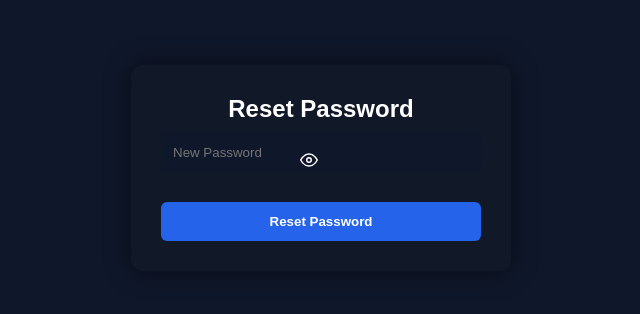
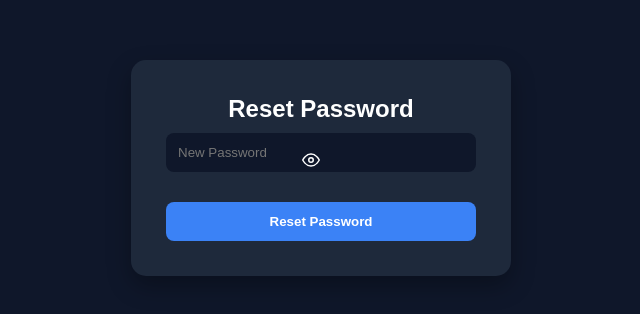
Before and after one commit to udayadevi/skill-based-team-formation-platform, a React app in the folder frontend/: page /reset-password in a window 1280 px wide. Shown: the part 232-546 px from the top of the page, without its empty margins (319-959 px from the left). Built offline with nearby package versions, Linux system fonts and the light colour scheme; no server answers; the HTML template or start-up script is replaced by a standard one.

Commit message:
update features except reset password UI

```diff
--- a/frontend/src/App.css
+++ b/frontend/src/App.css
@@ -1,25 +1,97 @@
-@import url('https://fonts.googleapis.com/css2?family=Inter:wght@400;500;600;700&display=swap');
-
-:root {
-  --primary: #2563eb;
-  --primary-dark: #1e40af;
-
-  --bg: #f8fafc;
-  --card: #ffffff;
-
-  --text: #0f172a;
-  --muted: #64748b;
-  --border: #e2e8f0;
+/* MAIN APP WRAPPER */
+.app {
+  min-height: 100vh;
+  display: flex;
+  flex-direction: column;
 }
 
-* {
-  margin: 0;
-  padding: 0;
-  box-sizing: border-box;
-  font-family: 'Inter', sans-serif;
+/* CENTER CONTAINER (login/register/reset pages) */
+.auth-container {
+  min-height: 100vh;
+  display: flex;
+  justify-content: center;
+  align-items: center;
+  background: var(--bg);
 }
 
-body {
-  background: var(--bg);
+/* AUTH CARD */
+.auth-card {
+  width: 420px;
+  background: var(--card);
+  padding: 35px;
+  border-radius: 15px;
+  box-shadow: 0 10px 30px rgba(0,0,0,0.08);
   color: var(--text);
 }
+
+/* TITLE */
+.auth-card h2 {
+  text-align: center;
+  margin-bottom: 25px;
+  font-weight: 600;
+}
+
+/* INPUT FIELD */
+.auth-card input {
+  width: 100%;
+  padding: 14px;
+  border: 1px solid var(--border);
+  border-radius: 10px;
+  outline: none;
+  margin-bottom: 15px;
+  background: #fff;
+  transition: 0.2s;
+}
+
+.auth-card input:focus {
+  border-color: var(--primary);
+}
+
+/* PASSWORD FIELD WRAPPER */
+.password-field {
+  position: relative;
+  margin-bottom: 20px;
+}
+
+/* EYE ICON BUTTON */
+.eye-btn {
+  position: absolute;
+  right: 12px;
+  top: 50%;
+  transform: translateY(-50%);
+
+  width: 24px;
+  height: 24px;
+
+  display: flex;
+  align-items: center;
+  justify-content: center;
+
+  border: none;
+  background: transparent;
+
+  cursor: pointer;
+  color: var(--primary);
+}
+
+/* BUTTON */
+.auth-card button {
+  width: 100%;
+  padding: 14px;
+  border: none;
+  border-radius: 10px;
+  background: var(--primary);
+  color: white;
+  font-weight: 600;
+  cursor: pointer;
+  transition: 0.2s;
+}
+
+.auth-card button:hover {
+  background: var(--primary-dark);
+}
+
+.auth-card button:disabled {
+  opacity: 0.6;
+  cursor: not-allowed;
+}
--- a/frontend/src/index.css
+++ b/frontend/src/index.css
@@ -1,5 +1,6 @@
 @import url('https://fonts.googleapis.com/css2?family=Inter:wght@400;500;600;700&display=swap');
 
+/* ================= ROOT VARIABLES ================= */
 :root {
   --primary: #2563eb;
   --primary-dark: #1e40af;
@@ -10,8 +11,12 @@
   --text: #0f172a;
   --muted: #64748b;
   --border: #e2e8f0;
+
+  --success: #16a34a;
+  --error: #dc2626;
 }
 
+/* ================= RESET ================= */
 * {
   margin: 0;
   padding: 0;
@@ -19,7 +24,44 @@
   font-family: 'Inter', sans-serif;
 }
 
-body {
+/* ================= HTML / BODY ================= */
+html, body {
+  height: 100%;
+  width: 100%;
   background: var(--bg);
   color: var(--text);
+  scroll-behavior: smooth;
 }
+
+/* IMPORTANT: root must support full layout */
+#root {
+  min-height: 100vh;
+  display: flex;
+  flex-direction: column;
+}
+
+/* ================= GLOBAL TEXT ================= */
+body {
+  line-height: 1.5;
+}
+
+/* ================= AUTH CENTER FIX (IMPORTANT) ================= */
+.auth-container {
+    width: 100%;
+    min-height: 100vh;
+    display: flex;
+    justify-content: center;
+    align-items: center;
+    padding-left: 0;
+    padding-right: 0;
+    box-sizing: border-box;
+}
+
+/* ================= OPTIONAL UTILITY ================= */
+button {
+  font-family: inherit;
+}
+
+input, button {
+  outline: none;
+}
--- a/frontend/src/pages/Register.jsx
+++ b/frontend/src/pages/Register.jsx
@@ -41,6 +41,8 @@ export default function Register() {
   const [showConfirmPassword, setShowConfirmPassword] = useState(false);
   const [loading, setLoading] = useState(false);
   const [agree, setAgree] = useState(false);
+  const [showTerms, setShowTerms] = useState(false);
+  const [termsRead, setTermsRead] = useState(false);
 
   const validateField = (name, value) => {
 
@@ -428,15 +430,21 @@ export default function Register() {
                 <textarea name="bio" onChange={handleChange} />
               </div>
             </div>
-
             {/* TERMS */}
             <div className="terms">
               <input
                 type="checkbox"
                 checked={agree}
+                disabled={!termsRead}
                 onChange={() => setAgree(!agree)}
               />
-              <span>I agree to Terms & Conditions</span>
+
+              <span
+                className="terms-link"
+                onClick={() => setShowTerms(true)}
+              >
+                Terms & Conditions
+              </span>
             </div>
 
             {/* BUTTON */}
@@ -447,6 +455,48 @@ export default function Register() {
             >
               {loading ? "Creating Account..." : "Create Account"}
             </button>
+
+            {/* TERMS MODAL */}
+            {showTerms && (
+              <div className="modal-overlay">
+                <div className="terms-modal">
+
+                  <h2>Terms & Conditions</h2>
+
+                  <div className="terms-content">
+
+                    <p>
+                      Welcome to SkillBasedTeam. By creating an account, you agree to the
+                      following terms:
+                    </p>
+
+                    <ol>
+                      <li>Provide accurate and truthful information.</li>
+                      <li>Do not create fake or duplicate accounts.</li>
+                      <li>Respect all members of the platform.</li>
+                      <li>Do not upload harmful or illegal content.</li>
+                      <li>Your account may be suspended for violating these rules.</li>
+                      <li>Your personal information will only be used for platform functionality.</li>
+                      <li>We may update these Terms & Conditions from time to time.</li>
+
+                    </ol>
+
+                  </div>
+
+                  <button
+                    type="button"
+                    className="close-btn"
+                    onClick={() => {
+                      setTermsRead(true);
+                      setShowTerms(false);
+                    }}
+                  >
+                    I Have Read & Close
+                  </button>
+
+                </div>
+              </div>
+            )}
 
             <div className="login-text">
               Already have an account? <Link to="/login">Login here</Link>
--- a/frontend/src/pages/ResetPassword.jsx
+++ b/frontend/src/pages/ResetPassword.jsx
@@ -3,6 +3,7 @@ import api from "../services/api";
 import { useNavigate, useLocation } from "react-router-dom";
 import { toast } from "react-toastify";
 import { FiEye, FiEyeOff } from "react-icons/fi";
+import "../styles/ResetPassword.css";
 
 function ResetPassword() {
     const [password, setPassword] = useState("");
--- a/frontend/src/styles/Register.css
+++ b/frontend/src/styles/Register.css
@@ -326,6 +326,12 @@ textarea{
   margin:22px 0;
 }
 
+.terms span{
+  display:flex;
+  align-items:center;
+  gap:5px;
+}
+
 .terms input{
   width:18px;
   height:18px;
@@ -415,3 +421,108 @@ textarea{
   margin-top: 4px;
   display: block;
 }
+
+.terms-note{
+  display:block;
+  color:red;
+  font-size:12px;
+  margin-top:4px;
+}
+
+.terms input:disabled{
+  cursor:not-allowed;
+}
+
+/* Terms Link */
+.terms-link{
+  color:#38bdf8;
+  cursor:pointer;
+  text-decoration:underline;
+  font-weight:600;
+}
+
+.terms-link:hover{
+  color:#0ea5e9;
+}
+
+/* Modal Overlay */
+.modal-overlay {
+  position: fixed;
+  top: 0;
+  left: 0;
+  width: 100%;
+  height: 100%;
+  background: rgba(0,0,0,0.6);
+
+  display: flex;
+  justify-content: center;
+  align-items: center;
+
+  z-index: 9999;
+}
+
+/* Modal Box */
+.terms-modal {
+  width: 650px;
+  max-width: 90%;
+  background: #ffffff;
+  color: #1f2937;
+  border-radius: 12px;
+  padding: 25px;
+  box-shadow: 0 10px 25px rgba(0,0,0,.3);
+}
+
+/* Modal Heading */
+.terms-modal h2 {
+  text-align: center;
+  margin-bottom: 15px;
+}
+
+/* Scrollable Content */
+.terms-content {
+  max-height: 320px;
+  overflow-y: auto;
+  line-height: 1.8;
+  margin-bottom: 20px;
+}
+
+.terms-content p {
+  color: #374151;
+  margin-bottom: 15px;
+}
+
+.terms-content ol {
+  padding-left: 20px;
+}
+
+.terms-content li {
+  color: #374151;
+  margin-bottom: 10px;
+  line-height: 1.7;
+}
+
+.terms-modal h2 {
+  color: #111827;
+  margin-bottom: 15px;
+  text-align: center;
+}
+
+/* Close Button */
+.close-btn {
+  display: block;
+  margin-left: auto;
+
+  background: #38bdf8;
+  color: #000;
+
+  border: none;
+  border-radius: 8px;
+
+  padding: 10px 20px;
+  cursor: pointer;
+  font-weight: 600;
+}
+
+.close-btn:hover {
+  background: #0ea5e9;
+}
--- /dev/null
+++ b/frontend/src/styles/ResetPassword.css
@@ -0,0 +1,64 @@
+.auth-container {
+    width: 100%;
+    min-height: 100vh;
+    display: flex;
+    justify-content: center;
+    align-items: center;
+    padding-left: 0;
+    padding-right: 0;
+    box-sizing: border-box;
+}
+
+.auth-card {
+    width: 420px;
+    background: #1e293b;
+    padding: 35px;
+    border-radius: 15px;
+    color: white;
+    box-shadow: 0 10px 25px rgba(0,0,0,0.3);
+}
+
+/* INPUT FIELD FIXED */
+.password-field {
+    position: relative;
+    width: 100%;
+    margin-bottom: 15px;
+}
+
+.password-field input {
+    width: 100%;
+    padding: 12px 45px 12px 12px;
+    border: none;
+    border-radius: 8px;
+    outline: none;
+    background: #0f172a;
+    color: white;
+}
+
+/* ICON BUTTON */
+.eye-btn {
+    position: absolute;
+    right: 10px;
+    top: 50%;
+    transform: translateY(-50%);
+    background: transparent;
+    border: none;
+    cursor: pointer;
+    color: #94a3b8;
+}
+
+/* BUTTON */
+.auth-card button[type="submit"] {
+    width: 100%;
+    padding: 12px;
+    border: none;
+    border-radius: 8px;
+    background: #3b82f6;
+    color: white;
+    font-weight: bold;
+    cursor: pointer;
+}
+
+.auth-card button[type="submit"]:hover {
+    background: #2563eb;
+}
```
Lines whose indentation alone changed are shown as unchanged.
